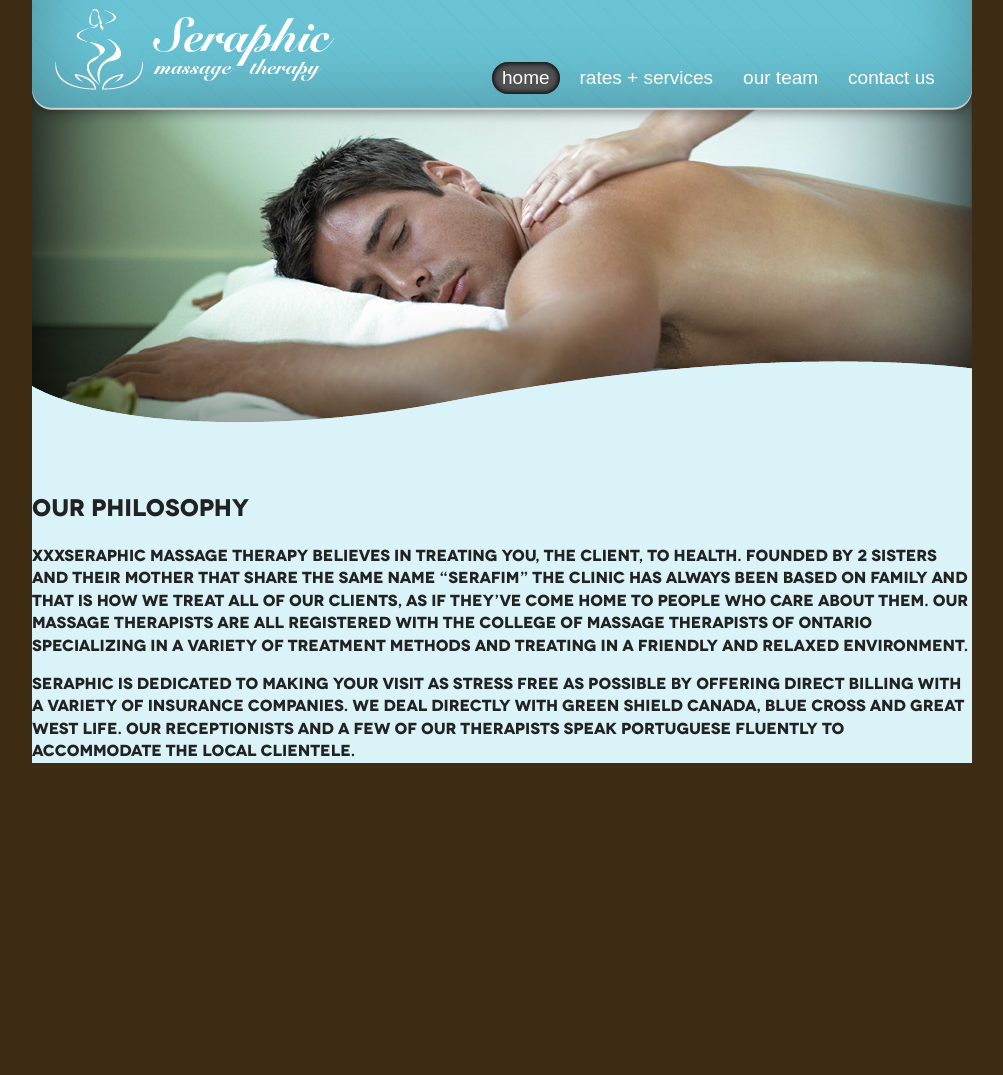
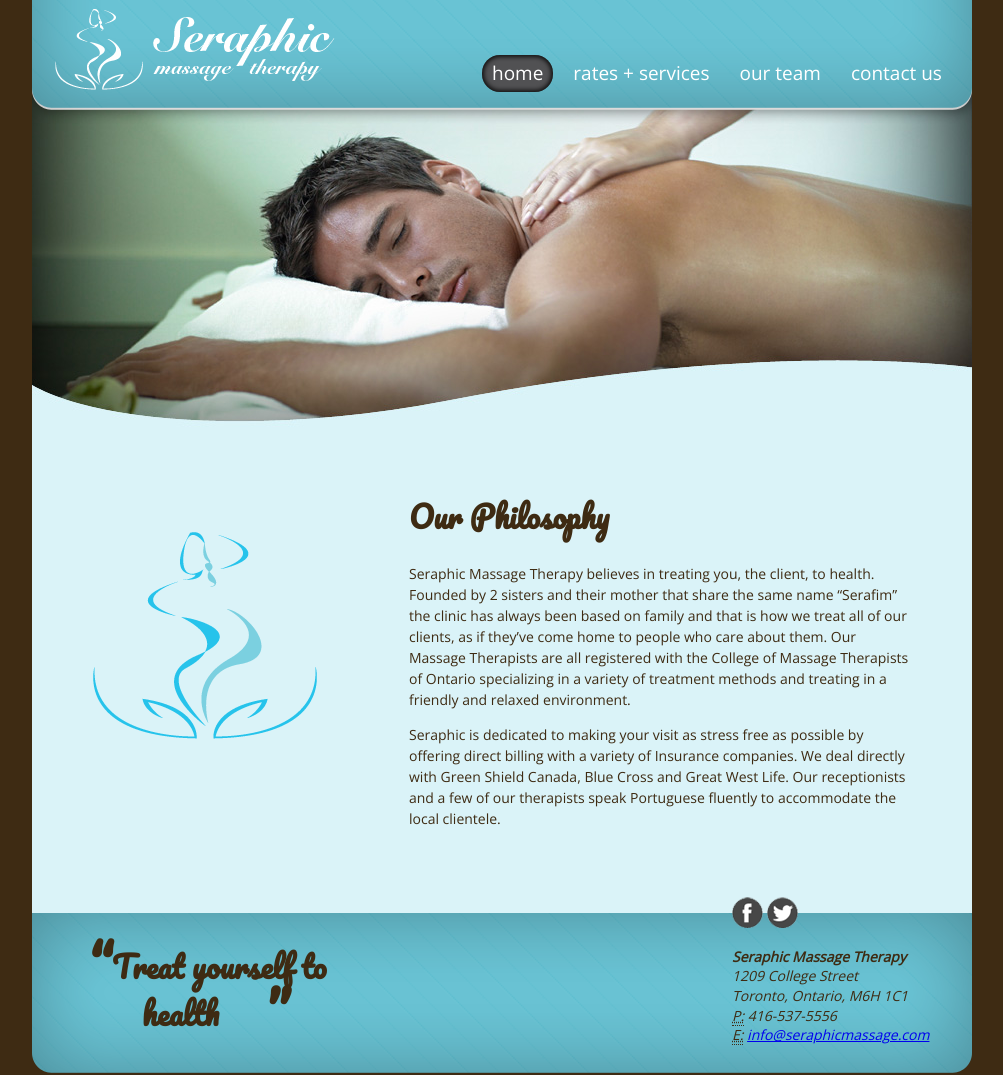
Before and after one commit to webXcelerate/Seraphic, a plain HTML site: page index.html in a window 1280 px wide. Shown: the whole page, without its empty margins (138-1141 px from the left). Before the commit the page ends 800 px from the top, so only its background shows below. Drawn offline with nearby package versions, Linux system fonts and the light colour scheme.

Commit message:
updates - MBA

```diff
--- a/css/main.css
+++ b/css/main.css
@@ -16,26 +16,32 @@ textarea { resize: vertical; }
 /* ==========================================================================
    Author's custom styles
    ========================================================================== */
-@font-face {
-    font-family: 'NovecentowideBookBold';
-    src: url('../fonts/Novecentowide-Bold-webfont.eot');
-    src: url('../fonts/Novecentowide-Bold-webfont.eot?#iefix') format('embedded-opentype'),
-         url('../fonts/Novecentowide-Bold-webfont.woff') format('woff'),
-         url('../fonts/Novecentowide-Bold-webfont.ttf') format('truetype'),
-         url('../fonts/Novecentowide-Bold-webfont.svg#NovecentowideBookBold') format('svg');
-    font-weight: normal;
-    font-style: normal;
-}
-
 html { background-color: #3e2b13; }
-body { background-color: #daf3f8; width: 940px; margin: 0 auto; font-family: 'NovecentowideBookBold', sans-serif; }
+body { background-color: #daf3f8; width: 940px; margin: 0 auto; font-family: 'Open sans', sans-serif; }
 header { width: 100%; height: 129px; background: url(../images/header-bg.png) no-repeat; margin-bottom: -38px; position: relative; }
 header h1 { margin: 9px 0 0 20px; padding: 0; float: left; }
-header nav ul { margin: 65px 0 0 155px; padding: 0; float: left; }
+header nav  { width: 490px; float: left; margin: 60px 0 -10px 145px; }
+header nav ul { margin: 0; padding: 0; float: left; }
 header nav ul li { float: left; }
-header nav ul li a { text-decoration: none; color: #fff; font-size: 19px; font-family: open-sans, sans-serif; padding: 5px 10px 6px; margin-right: 10px; border-radius: 18px; }
+header nav ul li a { text-decoration: none; color: #fff; font-size: 19px; font-weight: 100; font-family: 'Open sans', sans-serif; padding: 5px 10px 6px; margin-right: 10px; border-radius: 18px; }
 header nav ul li a.current, header nav ul li a:hover { background-color: #515153; -webkit-box-shadow: inset 0px 0px 4px 2px rgba(0, 0, 0, 0.8);
 box-shadow: inset 0px 0px 4px 2px rgba(0, 0, 0, 0.8); }
+
+.homepage #content { padding-bottom: 70px; }
+.homepage #content #logo-decoration { margin: 60px 90px 0 60px; float: left; }
+.homepage #content .verbiage { width: 500px; float: left; }
+.homepage #content h2 { font-family: 'Pacifico', cursive; font-size: 30px; color: #3e2b13; }
+.homepage #content p { font-family: 'Open Sans', sans-serif; font-weight: 300; font-size: 14px; line-height: 1.5em; color: #3e2b13; }
+
+footer { height: 162px; background: url(../images/footer-bg.png) repeat-x; }
+footer h3 { float: left; font-family: 'Pacifico', cursive; font-size: 30px; color: #3e2b13; line-height: 47px; width: 190px; text-indent: -30px; margin-left: 110px; margin-bottom: 0; position: relative; }
+footer h3:before, footer h3:after { content: "“"; font-size: 50px; position: absolute; left: -25px; }
+footer h3:after { content: "”"; left: 152px; }
+footer h3 span { font-size: 50px; }
+footer .facebook, footer .twitter { display: inline-block; width: 31px; height: 31px; text-indent: -9999px; background: url(../images/fb.png) no-repeat; position: relative; bottom: 16px; left: 400px; }
+footer .twitter { background: url(../images/tw.png) no-repeat; }
+footer address { position: relative; width: 240px; bottom: 90px; left: 700px; color: #3e2b13; font-size: 14px; }
+
 
 /* ==========================================================================
    Media Queries
--- a/index.html
+++ b/index.html
@@ -7,6 +7,8 @@
       <title>Seraphic Massage Therapy</title>
       <meta name="description" content="">
       <meta name="viewport" content="width=device-width">
+      <link href='http://fonts.googleapis.com/css?family=Pacifico' rel='stylesheet' type='text/css'>
+      <link href='http://fonts.googleapis.com/css?family=Open+Sans:400,300' rel='stylesheet' type='text/css'>
       <link rel="stylesheet" href="css/normalize.min.css">
       <link rel="stylesheet" href="css/main.css">
       <!--[if lt IE 9]>
@@ -30,19 +32,33 @@
         </nav>
       </header>
 
-      <div id="content">
+      <div id="content" class="clearfix">
         <div id="hero">
           <img src="images/home-hero.jpg" alt="home-hero" >
         </div>
-        <h2>Our Philosophy</h2>
+        <div id="logo-decoration">
+          <img src="images/logo-big.png" alt="logo" >
+        </div>
+        <div class="verbiage">
+          <h2>Our Philosophy</h2>
 
-        <p>xxxSeraphic Massage Therapy believes in treating you, the client, to health. Founded by 2 sisters and their mother that share the same name “Serafim” the clinic has always been based on family and that is how we treat all of our clients, as if they’ve come home to people who care about them. Our Massage Therapists are all registered with the College of Massage Therapists of Ontario specializing in a variety of treatment methods and treating in a friendly and relaxed environment.</p>
+          <p>Seraphic Massage Therapy believes in treating you, the client, to health. Founded by 2 sisters and their mother that share the same name “Serafim” the clinic has always been based on family and that is how we treat all of our clients, as if they’ve come home to people who care about them. Our Massage Therapists are all registered with the College of Massage Therapists of Ontario specializing in a variety of treatment methods and treating in a friendly and relaxed environment.</p>
 
-        <p>Seraphic is dedicated to making your visit as stress free as possible by offering direct billing with a variety of Insurance companies. We deal directly with Green Shield Canada, Blue Cross and Great West Life. Our receptionists and a few of our therapists speak Portuguese fluently to accommodate the local clientele.</p>
+          <p>Seraphic is dedicated to making your visit as stress free as possible by offering direct billing with a variety of Insurance companies. We deal directly with Green Shield Canada, Blue Cross and Great West Life. Our receptionists and a few of our therapists speak Portuguese fluently to accommodate the local clientele.</p>
+        </div>
       </div>
 
       <footer>
-
+        <h3>Treat yourself to health</h3>
+        <a href="#" class="facebook">facebook.com</a>
+        <a href="#" class="twitter">Twitter.com</a>
+        <address>
+          <strong>Seraphic Massage Therapy</strong><br>
+          1209 College Street<br>
+          Toronto, Ontario, M6H 1C1<br>
+          <abbr title="Phone">P:</abbr> 416-537-5556<br>
+          <abbr title="Email">E:</abbr> <a href="mailto:info@seraphicmassage.com">info@seraphicmassage.com</a>
+        </address>
       </footer>
 
       <script src="//ajax.googleapis.com/ajax/libs/jquery/1.8.0/jquery.min.js"></script>
```
Also changed, not shown: fonts/Novecentowide-Bold-webfont.ttf (deleted), fonts/Novecentowide-Bold-webfont.woff (deleted), fonts/Pacifico.ttf (added), images/fb.png (added), images/footer-bg.png (added), images/logo-big.png (added), images/tw.png (added), 4 other files.
